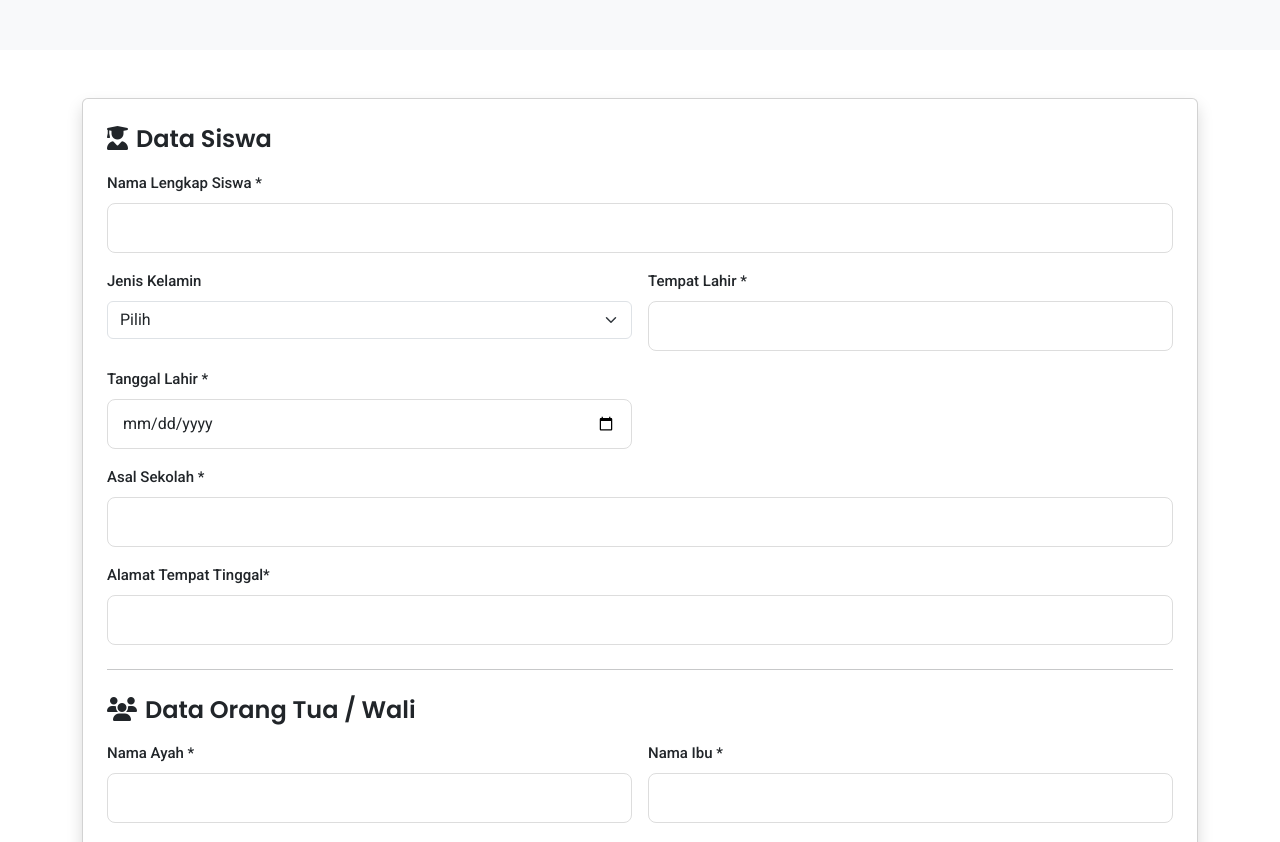
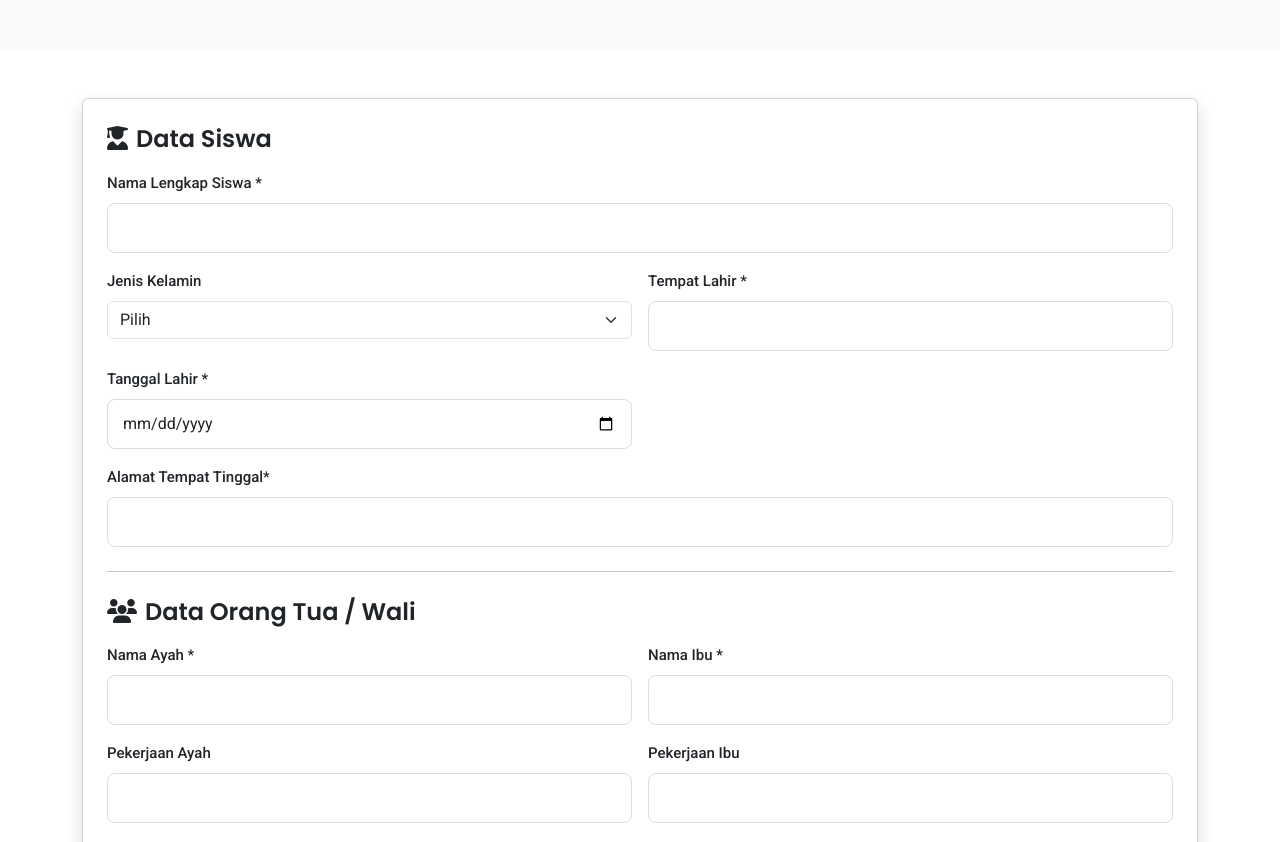
Before and after one commit to Ibnuadha28/Website-sekolah-sdn-singasari, a plain HTML site: page daftar.html in a window 1280 px wide. Shown: the part 258-1100 px from the top of the page. Drawn offline with nearby package versions, Linux system fonts and the light colour scheme.

Commit message:
modified:   daftar.html

```diff
--- a/daftar.html
+++ b/daftar.html
@@ -111,10 +111,6 @@
             <div class="col-md-6">
               <label class="form-label">Tanggal Lahir *</label>
               <input type="date" class="form-control" required />
-            </div>
-            <div class="col-md-12">
-              <label class="form-label">Asal Sekolah *</label>
-              <input type="text" class="form-control" required />
             </div>
             <div class="col-md-12">
               <label class="form-label">Alamat Tempat Tinggal*</label>
```
